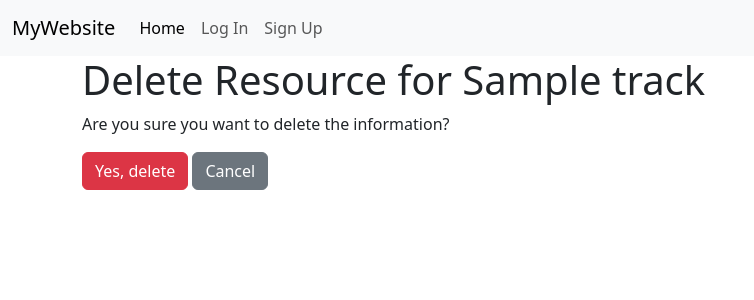
After one commit to sin1ter/Job-Listing-Tracker, a Django app: a page that uses templates/resources_confirm_delete.html in a window 1280 px wide. The commit adds this page. Shown: the top 300 px of the page, without its empty margins (0-754 px from the left). Run offline with Django 5.2, Linux system fonts and the light colour scheme; tables that the repository leaves empty hold one stand-in row (values such as "Sample post"); some libraries are stand-ins or nearby versions.

Commit message:
new bug fixed

```diff
--- /dev/null
+++ b/templates/resources_confirm_delete.html
@@ -0,0 +1,15 @@
+{% extends "base.html" %}
+
+{% block title %}Home{% endblock %}
+
+{% block content %}
+    <div class="container mt-6">
+        <h1>Delete Resource for {{ object.title }}</h1>
+        <p>Are you sure you want to delete the information?</p>
+        <form method="post">
+            {% csrf_token %}
+            <button type="submit" class="btn btn-danger">Yes, delete</button>
+            <a href="{% url 'job_list' %}" class="btn btn-secondary">Cancel</a>
+        </form>
+    </div>
+{% endblock %}
--- a/templates/track_detail.html
+++ b/templates/track_detail.html
@@ -111,7 +111,7 @@
           {% for resource in resources %}
             <div class="resource-link">
               <a href="{{ resource.resources }}">{{ resource.resources }}</a>
-              <a href=""><i class="fas fa-trash-alt"></i></a>
+              <a href="{% url "delete_resources" slug=resource.slug %}"><i class="fas fa-trash-alt"></i></a>
             </div>
           {% endfor %}
           <a href="{% url 'track_list' %}" class="back-button">
--- a/tracks/urls.py
+++ b/tracks/urls.py
@@ -1,5 +1,5 @@
 from django.urls import path
-from .views import TrackListView, TrackDetailView, TrackCreateView, TrackUpdateView, TrackDeleteView, ResourceCreateView
+from .views import TrackListView, TrackDetailView, TrackCreateView, TrackUpdateView, TrackDeleteView, ResourceCreateView, ResourcesDeleteView
 
 
 urlpatterns = [
@@ -10,4 +10,5 @@ urlpatterns = [
     path('detail/<slug:slug>/', TrackDetailView.as_view(), name='keeptrackdetail'),
 
     path('resource-create/<slug:slug>/', ResourceCreateView.as_view(), name='create_resources'),
+    path('resource-delete/<slug:slug>/', ResourcesDeleteView.as_view(), name='delete_resources'),
 ]
--- a/tracks/views.py
+++ b/tracks/views.py
@@ -49,3 +49,8 @@ class ResourceCreateView(CreateView):
     form_class = ResourceCreateForm
     template_name = 'create_resource.html'
     success_url = reverse_lazy('track_list')
+
+class ResourcesDeleteView(DeleteView):
+    model = Resources
+    template_name = "resources_confirm_delete.html"
+    success_url = reverse_lazy('track_list')
```
